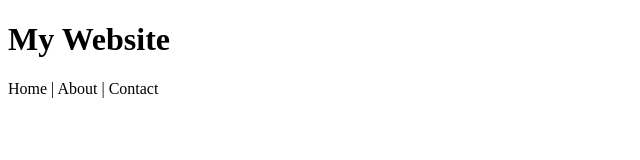
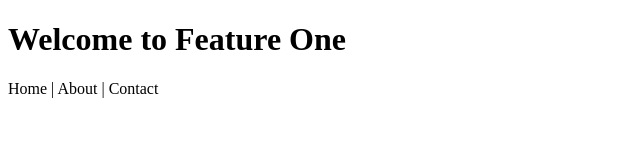
Before and after one commit to Advika1712/Git-Branch-Project, a plain HTML site: page index.html in a window 1280 px wide. Shown: the whole page, without its empty margins (0-640 px from the left). Drawn offline with Linux system fonts and the light colour scheme.

Commit message:
Updated heading in feature one

```diff
--- a/index.html
+++ b/index.html
@@ -5,7 +5,7 @@
 </head>
 <body>
     <header>
-        <h1>My Website</h1>
+        <h1>Welcome to Feature One</h1>
         <nav>Home | About | Contact</nav>
     </header>
 </body>
```
